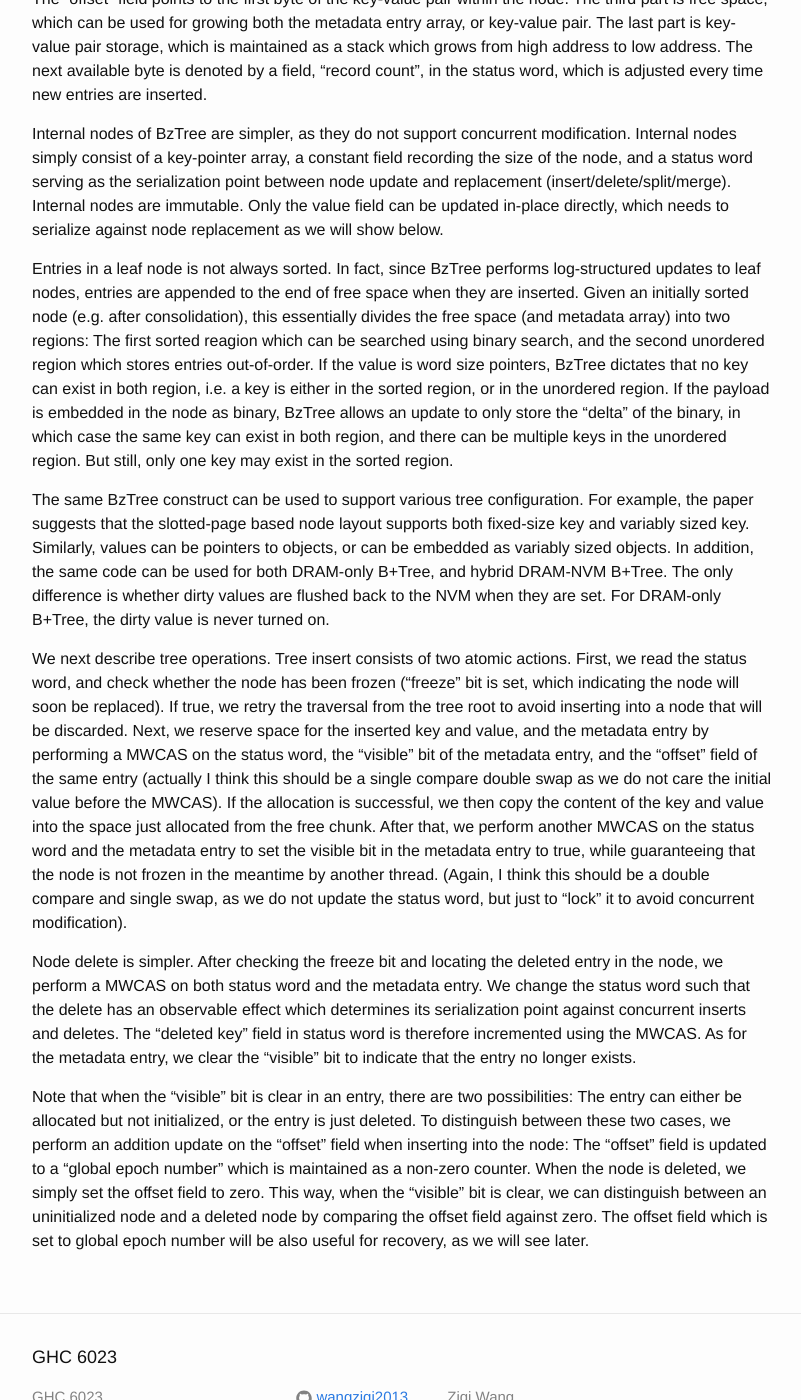
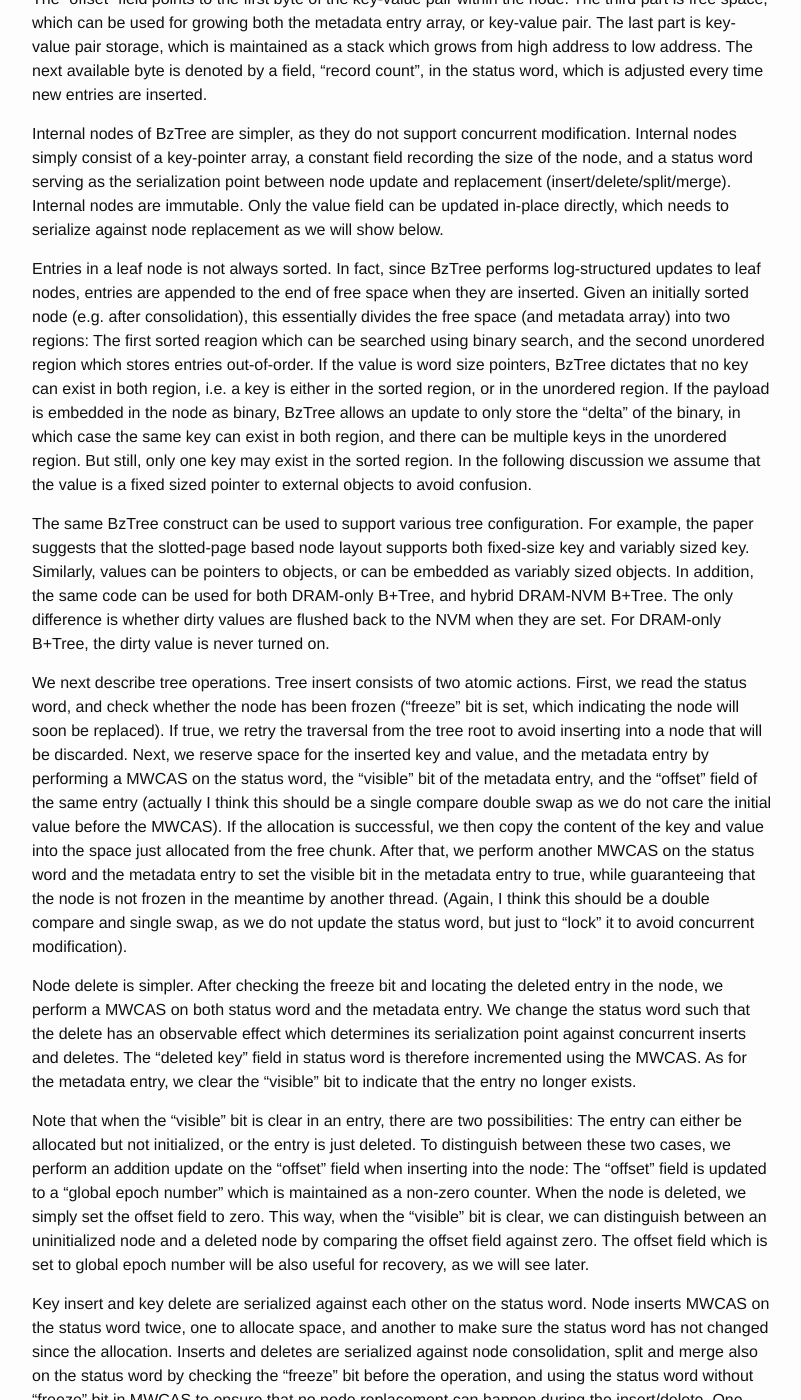
Before and after one commit to wangziqi2013/wangziqi2013.github.io, a Jekyll site: the page built from _posts/2019-11-10-bztree.markdown, in a window 1280 px wide and 1400 px high, scrolled down 1669 px. Shown: the whole window, without its empty margins (238-1039 px from the left). Built offline with Jekyll 4.4.1, drawn with Linux system fonts in a browser that asks for light colours; some of the changed text lies outside the part shown.

Commit message:
Adding race condition

```diff
--- a/_posts/2019-11-10-bztree.markdown
+++ b/_posts/2019-11-10-bztree.markdown
@@ -74,7 +74,8 @@ using binary search, and the second unordered region which stores entries out-of
 BzTree dictates that no key can exist in both region, i.e. a key is either in the sorted region, or in the unordered region.
 If the payload is embedded in the node as binary, BzTree allows an update to only store the "delta" of the binary, in
 which case the same key can exist in both region, and there can be multiple keys in the unordered region. But still, only
-one key may exist in the sorted region.
+one key may exist in the sorted region. In the following discussion we assume that the value is a fixed sized pointer
+to external objects to avoid confusion.
 
 The same BzTree construct can be used to support various tree configuration. For example, the paper suggests that the
 slotted-page based node layout supports both fixed-size key and variably sized key. Similarly, values can be pointers
@@ -106,3 +107,10 @@ maintained as a non-zero counter. When the node is deleted, we simply set the of
 "visible" bit is clear, we can distinguish between an uninitialized node and a deleted node by comparing the offset
 field against zero. The offset field which is set to global epoch number will be also useful for recovery, as we will
 see later.
+
+Key insert and key delete are serialized against each other on the status word. Node inserts MWCAS on the status
+word twice, one to allocate space, and another to make sure the status word has not changed since the allocation.
+Inserts and deletes are serialized against node consolidation, split and merge also on the status word by checking
+the "freeze" bit before the operation, and using the status word without "freeze" bit in MWCAS to ensure that no
+node replacement can happen during the insert/delete. One potential problem is that node insert is not atomic, since
+we need to copy the key and value into allocated space, which cannot be done easily with one MWCAS.
```
